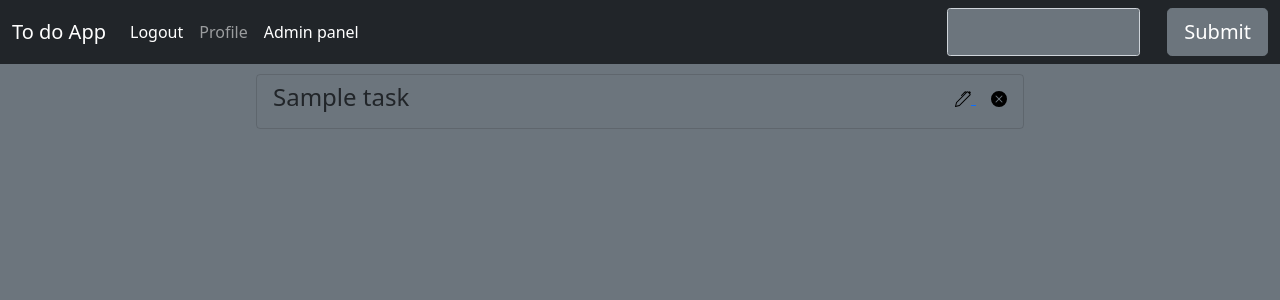
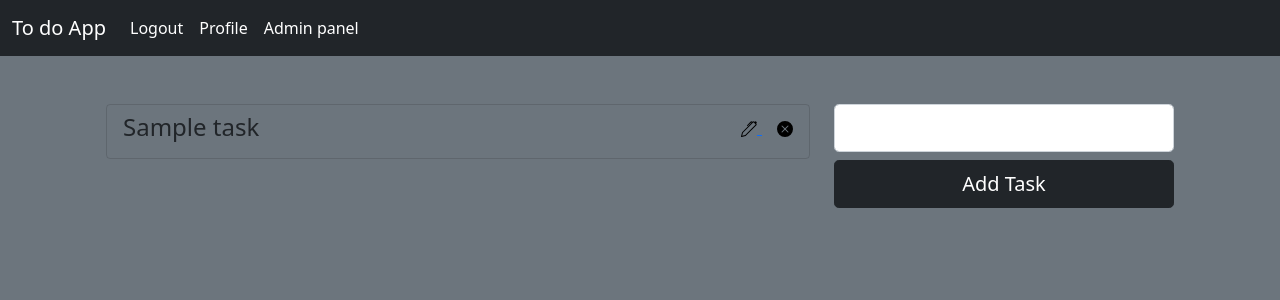
Before and after one commit to kibeyefa/to_do, a Django app: page / in a window 1280 px wide. Shown: the top 300 px of the page. Run offline with Django 3.2, Linux system fonts and the light colour scheme; a user stored in the database is signed in; tables that the repository leaves empty hold one stand-in row (values such as "Sample post"); some libraries are stand-ins or nearby versions.

Commit message:
improved ui

```diff
--- a/project/forms.py
+++ b/project/forms.py
@@ -11,7 +11,8 @@ class TaskForm(ModelForm):
 
     def __init__(self, *args, **kwargs):
         super(TaskForm, self).__init__(*args, **kwargs)
-        self.fields['name'].widget.attrs.update({'class': 'form-control form-control-sm bg-secondary bg-outline-secondary', 'id':'input-form'})
+        self.fields['name'].widget.attrs.update(
+            {'class': 'form-control form-control-lg flex-column  col-5 ', 'id': 'input-form'})
 
 
 class CustomUserCreationForm(UserCreationForm):
--- a/project/static/css/style.css
+++ b/project/static/css/style.css
@@ -1,15 +1,15 @@
-div.list-group{
+/* div.list-group{
     width: 60%;
     margin: auto;
     margin-top: 10px;
-}
+} */
 
 #list-item-container{
     display: flex;
     justify-content: space-between;
 }
 
-@media (max-width: 900px) {
+/* @media (max-width: 900px) {
     div.list-group{
         width: 90%;
     }
@@ -20,24 +20,10 @@ div.list-group{
         width: 100%;
         margin-top: 0;
     }
-}
+} */
 
-input#input-form{
-    flex-basis: 60%;
-}
-
-input[type="submit"]{
-    flex-basis: 30%;
-}
 div span{
     font-weight: bolder;
     font-size: larger;
     padding-bottom: 3px;
 }
-
-
-
-main#profile-card{
-    padding: 15px 15px;
-    color: black;
-}
--- a/project/templates/project/index.html
+++ b/project/templates/project/index.html
@@ -22,13 +22,13 @@
             <span class="navbar-toggler-icon"></span>
         </button>
 
-        <div class="navbar-collapse collapse" id="navbarsExample04" style="">
+        <div class="navbar-collapse collapse" id="navbarsExample04">
             <ul class="navbar-nav me-auto mb-2 mb-md-0">
                 <li class="nav-item">
                     <a class="nav-link active" aria-current="page" href="{% url 'logout'  %}">Logout</a>
                 </li>
                 <li class="nav-item">
-                    <a class="nav-link" href="{% url 'viewprofile'  %}">Profile</a>
+                    <a class="nav-link active" href="{% url 'viewprofile'  %}">Profile</a>
                 </li>
                 {% if user.is_superuser %}
                 <li class="nav-item">
@@ -36,11 +36,6 @@
                 </li>
                 {% endif %}
             </ul>
-            <form method="POST" style="display: flex; justify-content:space-between">
-                {% csrf_token %}
-                {{form.name}}
-                <input type="submit" class="btn btn-lg btn-secondary" value="Submit">
-            </form>
         </div>
     </div>
 </nav>
@@ -48,17 +43,29 @@
 
 
 <!-- mainbody -->
+    <div class="container my-5 row  mx-auto flex-lg-row-reverse {% if empty %}flex-column-reverse{% endif %}">
+        <!-- col-lg-4 col-md-12 -->
+
+        <form method="POST" class=" form-row container col-lg-4 mb-3 flex-row">
+            {% csrf_token %}
+            {{form.name}}
+            <input type="submit" class="btn btn-lg btn-dark  col-12 mt-2 col-lg-12" value="Add Task">
+        </form>
+
+        <!-- col-lg-8 col-md-12 -->
+        <div class="container col-lg-8 ">
             {% if empty %}
-        <div class="p-5 mb-4 rounded-3">
-            <div class="container-fluid py-5">
+            <div class="mb-4 rounded-3">
+                <div class="container-fluid">
                     <h1 class="display-5 fw-bold">Welcome {{ user.userprofile.first_name.capitalize }}. You have no tasks</h1>
-                <p class="col-md-8 fs-4">Try adding tasks. Use the from at the top right to add or tasks</p>
+                    <p class="col-md-8 fs-4">Try adding tasks. Use from to add tasks</p>
                 </div>
             </div>
-    {% else  %}
+            {% else %}
             <div class="list-group">
                 {% for task in tasks %}
-            <div class="list-group-item list-group-item-action list-group-item-secondary bg-transparent text-dark" id="list-item-container">
+                <div class="list-group-item list-group-item-action list-group-item-secondary bg-transparent text-dark"
+                    id="list-item-container">
                     <h4>{{task.name}}</h4>
                     <span class="links-container">
                         <a href="{% url 'edit' task.id %}" style="margin-right: 15px;">
@@ -66,8 +73,8 @@
                                 viewBox="0 0 16 16">
                                 <path
                                     d="m13.498.795.149-.149a1.207 1.207 0 1 1 1.707 1.708l-.149.148a1.5 1.5 0 0 1-.059 2.059L4.854 14.854a.5.5 0 0 1-.233.131l-4 1a.5.5 0 0 1-.606-.606l1-4a.5.5 0 0 1 .131-.232l9.642-9.642a.5.5 0 0 0-.642.056L6.854 4.854a.5.5 0 1 1-.708-.708L9.44.854A1.5 1.5 0 0 1 11.5.796a1.5 1.5 0 0 1 1.998-.001zm-.644.766a.5.5 0 0 0-.707 0L1.95 11.756l-.764 3.057 3.057-.764L14.44 3.854a.5.5 0 0 0 0-.708l-1.585-1.585z" />
+
                         </svg>
-                    </a>
                         <a href=" {% url 'delete' task.id  %}">
                             <svg xmlns="http://www.w3.org/2000/svg" width="16" height="16" fill="blaxk" class="bi bi-x-circle-fill"
                                 viewBox="0 0 16 16">
@@ -80,6 +87,11 @@
                 {% endfor %}
             </div>
             {% endif %}
+        </div>
+
+
+    </div>
+
 <!-- end of main body -->
 
 
--- a/project/templates/project/profiles.html
+++ b/project/templates/project/profiles.html
@@ -37,9 +37,9 @@
     </div>
 </nav>
 
-    <main class="col-lg-4 col-12  {% if request.user.userprofile.dark_mode %}bg-secondary{% endif %} mx-auto" id="profile-card">
-        <div class="card  {% if request.user.userprofile.dark_mode %}bg-secondary{% endif %}"">
-            <div class="card-body  {% if request.user.userprofile.dark_mode %}bg-secondary{% endif %}"">
+    <main class="col-lg-4 col-11 {% if request.user.userprofile.dark_mode %}bg-secondary{% endif %} mx-auto my-4" id="profile-card">
+        <div class="card  {% if request.user.userprofile.dark_mode %}bg-secondary{% endif %} mx-md-2">
+            <div class="card-body  {% if request.user.userprofile.dark_mode %}bg-secondary{% endif %}">
                 <h1 class="card-title fw-bolder">{{ user.username }}</h1>
                 <p class="card-text fs-4">Profile page for {{ user.username }}.</p>
             </div>
```
Lines whose indentation alone changed are shown as unchanged.
